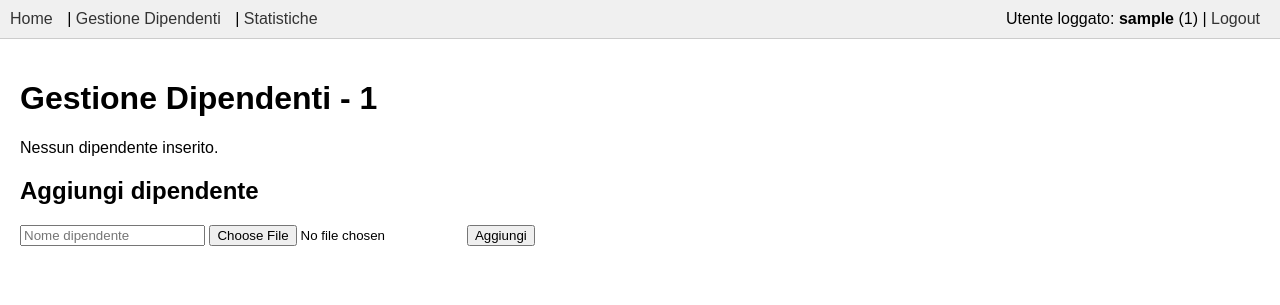
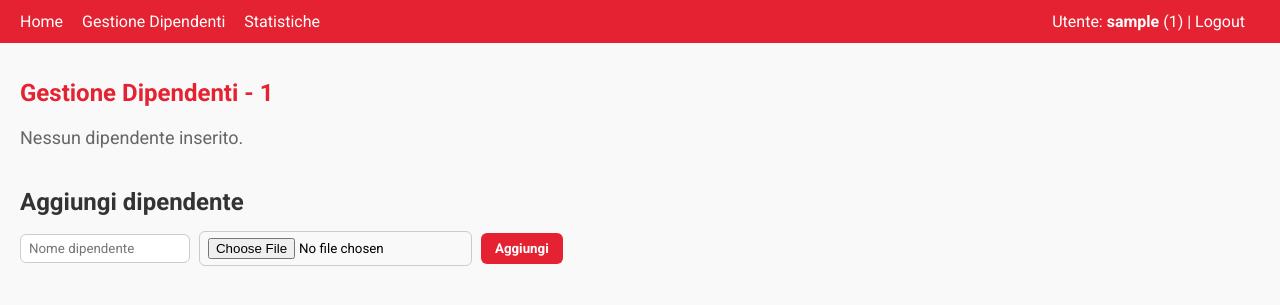
Before and after one commit to conadsciacca/totem_voti, a Flask app: page /admin in a window 1280 px wide. Shown: the top 305 px of the page. Run offline with Flask 3, Linux system fonts and the light colour scheme; the visitor is signed in with stand-in values (Sample User, id 1).

Commit message:
Update admin.html

```diff
--- a/templates/admin.html
+++ b/templates/admin.html
@@ -3,24 +3,27 @@
 <head>
   <meta charset="UTF-8">
   <title>Gestione Dipendenti</title>
+  <link href="https://fonts.googleapis.com/css2?family=Roboto:wght@400;700&display=swap" rel="stylesheet">
   <style>
     body {
-            font-family: Arial, sans-serif;
+      font-family: 'Roboto', sans-serif;
       margin: 0;
       padding: 0;
+      background-color: #f9f9f9;
     }
     nav {
-            background-color: #f0f0f0;
-            padding: 10px;
+      background-color: #e42231;
+      padding: 12px 20px;
       display: flex;
       justify-content: space-between;
       align-items: center;
-            border-bottom: 1px solid #ccc;
+      color: white;
     }
     nav a {
-            margin-right: 10px;
+      margin-right: 15px;
       text-decoration: none;
-            color: #333;
+      color: white;
+      font-weight: 500;
     }
     nav a:hover {
       text-decoration: underline;
@@ -28,20 +31,74 @@
     .container {
       padding: 20px;
     }
+    h1 {
+      color: #e42231;
+      font-size: 24px;
+      margin-bottom: 20px;
+    }
+    table {
+      border-collapse: collapse;
+      width: 100%;
+      margin-bottom: 30px;
+      background-color: white;
+      box-shadow: 0 2px 6px rgba(0,0,0,0.1);
+    }
+    th, td {
+      padding: 12px;
+      border-bottom: 1px solid #ddd;
+      text-align: left;
+    }
+    th {
+      background-color: #f5f5f5;
+      font-weight: bold;
+    }
+    img {
+      border-radius: 8px;
+    }
     form {
-            margin-top: 10px;
+      margin: 0;
+      display: inline-block;
+    }
+    input[type="text"], input[type="file"] {
+      margin-right: 5px;
+      padding: 6px 8px;
+      border: 1px solid #ccc;
+      border-radius: 6px;
+      font-family: 'Roboto', sans-serif;
+    }
+    button {
+      background-color: #e42231;
+      color: white;
+      border: none;
+      padding: 8px 14px;
+      border-radius: 6px;
+      cursor: pointer;
+      font-family: 'Roboto', sans-serif;
+      font-weight: bold;
+    }
+    button:hover {
+      background-color: #c91d2b;
+    }
+    h2 {
+      color: #333;
+      margin-top: 40px;
+      margin-bottom: 15px;
+    }
+    .no-data {
+      font-size: 18px;
+      color: #666;
     }
   </style>
 </head>
 <body>
   <nav>
     <div>
-            <a href="{{ url_for('index') }}">Home</a> |
-            <a href="{{ url_for('admin') }}">Gestione Dipendenti</a> |
+      <a href="{{ url_for('index') }}">Home</a>
+      <a href="{{ url_for('admin') }}">Gestione Dipendenti</a>
       <a href="{{ url_for('stats') }}">Statistiche</a>
     </div>
     <div>
-            Utente loggato: <b>{{ session['user'] }}</b> ({{ session['store'] }})
+      Utente: <b>{{ session['user'] }}</b> ({{ session['store'] }})
       | <a href="{{ url_for('logout') }}">Logout</a>
     </div>
   </nav>
@@ -50,7 +107,7 @@
     <h1>Gestione Dipendenti - {{ session['store'] }}</h1>
 
     {% if dipendenti %}
-        <table border="1">
+    <table>
       <tr>
         <th>ID</th>
         <th>Nome</th>
@@ -65,13 +122,13 @@
           <img src="{{ url_for('static', filename='foto/' ~ d.foto) }}" width="100">
         </td>
         <td>
-              <form action="{{ url_for('edit_dipendente', dipendente_id=d.id) }}" method="post" enctype="multipart/form-data" style="display:inline;">
+          <form action="{{ url_for('edit_dipendente', dipendente_id=d.id) }}" method="post" enctype="multipart/form-data">
             <input type="text" name="nome" value="{{ d.nome }}" required>
             <input type="file" name="foto">
             <button type="submit">Modifica</button>
           </form>
 
-              <form action="{{ url_for('delete_dipendente', dipendente_id=d.id) }}" method="post" style="display:inline;" onsubmit="return confirm('Sei sicuro di voler eliminare questo dipendente?');">
+          <form action="{{ url_for('delete_dipendente', dipendente_id=d.id) }}" method="post" onsubmit="return confirm('Sei sicuro di voler eliminare questo dipendente?');">
             <button type="submit">Elimina</button>
           </form>
         </td>
@@ -79,7 +136,7 @@
       {% endfor %}
     </table>
     {% else %}
-            <p>Nessun dipendente inserito.</p>
+      <p class="no-data">Nessun dipendente inserito.</p>
     {% endif %}
 
     <h2>Aggiungi dipendente</h2>
```
Lines whose indentation alone changed are shown as unchanged.
